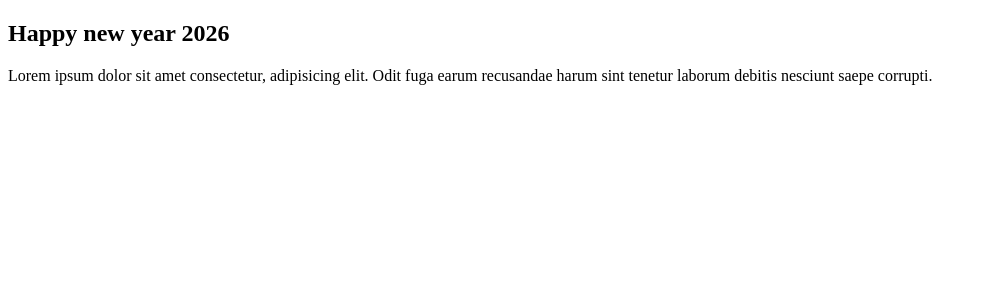
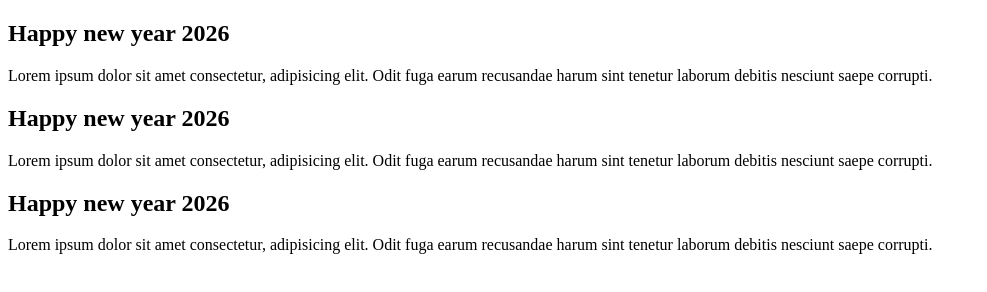
Before and after one commit to santunray1/my-se-github-2026, a plain HTML site: page index.html in a window 1280 px wide. Shown: the whole page, without its empty margins (0-987 px from the left). Drawn offline with Linux system fonts and the light colour scheme.

```diff
--- a/index.html
+++ b/index.html
@@ -8,5 +8,9 @@
 <body>
     <h2> Happy new year 2026</h2>
     <p>Lorem ipsum dolor sit amet consectetur, adipisicing elit. Odit fuga earum recusandae harum sint tenetur laborum debitis nesciunt saepe corrupti.</p>
+    <h2> Happy new year 2026</h2>
+    <p>Lorem ipsum dolor sit amet consectetur, adipisicing elit. Odit fuga earum recusandae harum sint tenetur laborum debitis nesciunt saepe corrupti.</p>
+    <h2> Happy new year 2026</h2>
+    <p>Lorem ipsum dolor sit amet consectetur, adipisicing elit. Odit fuga earum recusandae harum sint tenetur laborum debitis nesciunt saepe corrupti.</p>
 </body>
 </html>
```
